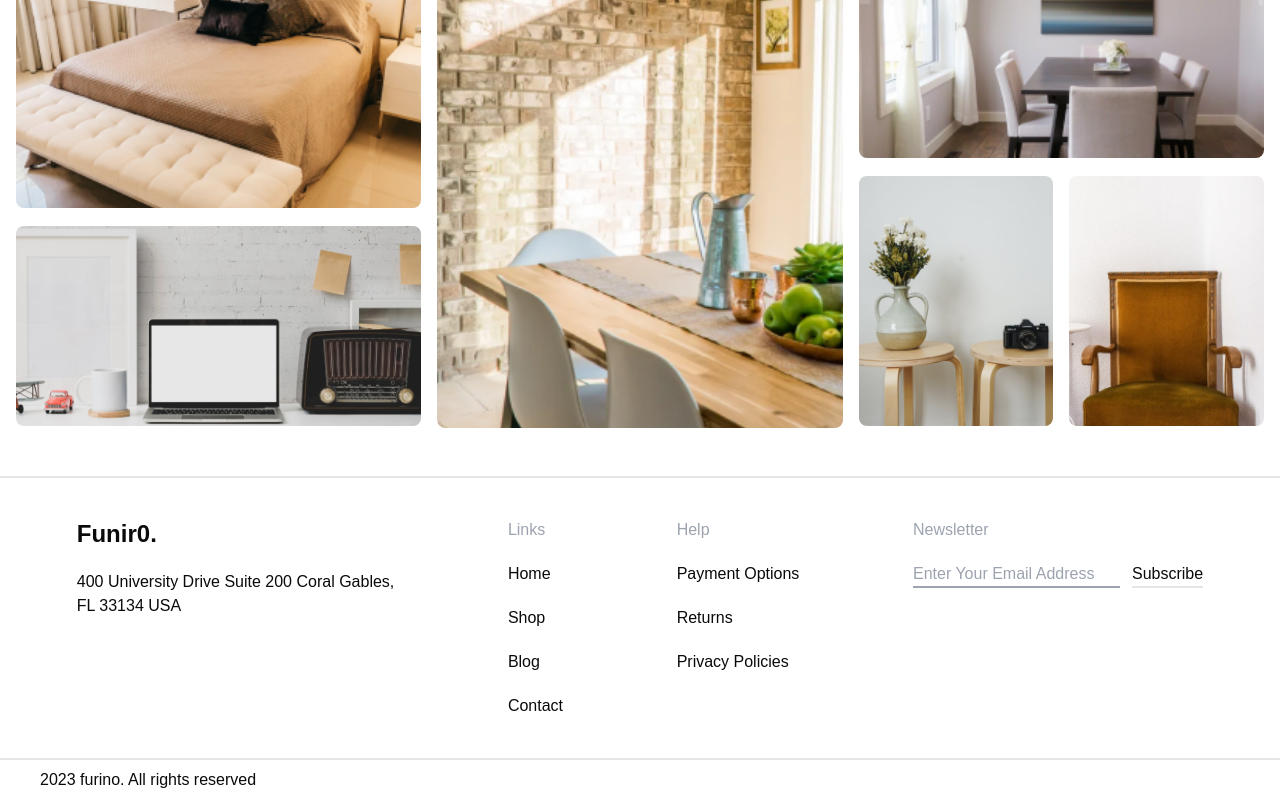
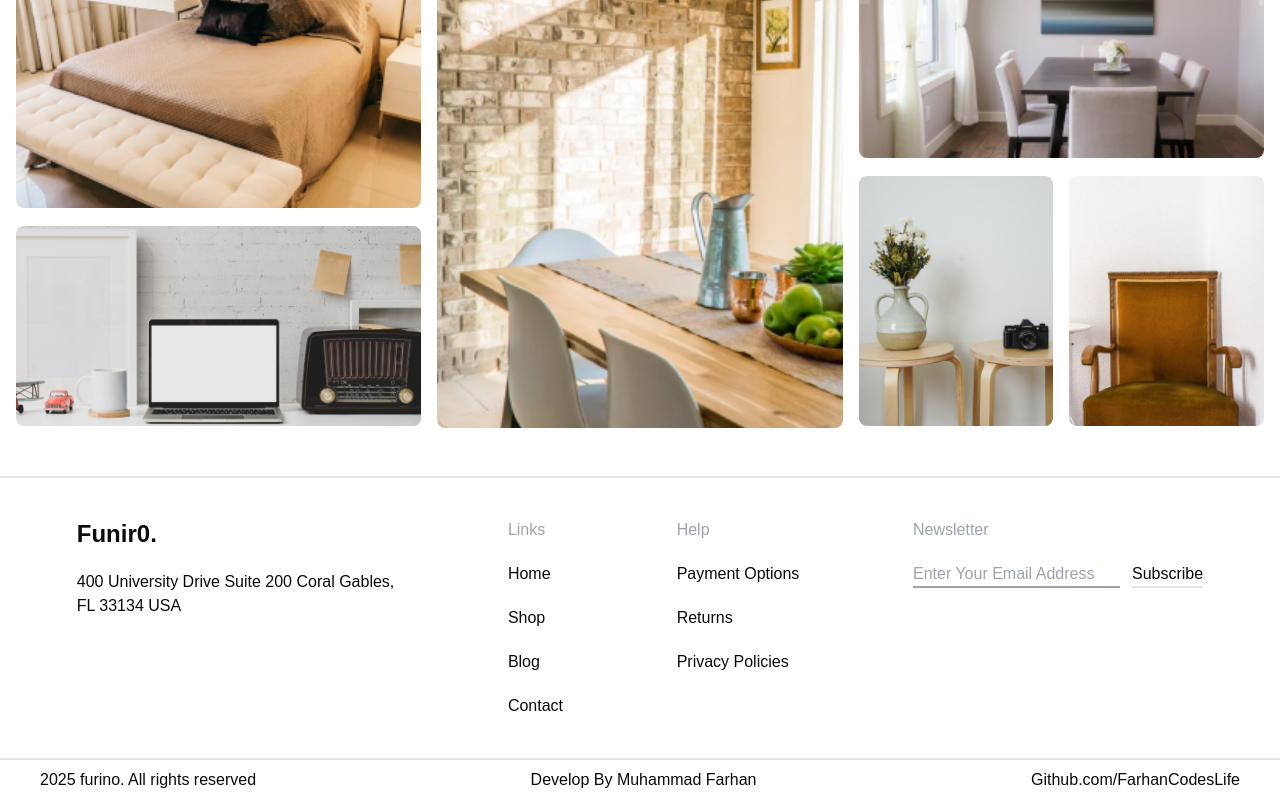
Before and after one commit to ShaziaBinteSattar/furniro-Market-Place, a Next.js app: page / in a window 1280 px wide. Shown: the part 3626-4426 px from the top of the page. Built offline with nearby package versions, Linux system fonts and the light colour scheme.

Commit message:
all ok by farhan

```diff
--- a/app/layout.tsx
+++ b/app/layout.tsx
@@ -15,8 +15,8 @@ const geistMono = localFont({
 });
 
 export const metadata: Metadata = {
-  title: "Create Next App",
-  description: "Generated by create next app",
+  title: "Furniro E-commerce",
+  description: "Generated by Muhammad Farhan",
 };
 
 export default function RootLayout({
@@ -26,6 +26,7 @@ export default function RootLayout({
 }>) {
   return (
     <html lang="en">
+      <link rel="icon" href="favicon.ico" type="image/x-icon"></link>
       <body
         className={`${geistSans.variable} ${geistMono.variable} antialiased`}
       >
--- a/components/Footer.tsx
+++ b/components/Footer.tsx
@@ -40,8 +40,10 @@ const Footer = () => {
         </div>
       </div>
 
-      <div className='border-t-2 px-10 py-2 text-center md:text-left'>
-        <p>2023 furino. All rights reserved</p>
+      <div className='border-t-2 flex justify-between items-center  px-10 py-2 text-center md:text-left'>
+        <p>2025 furino. All rights reserved</p>
+        <p>Develop By Muhammad Farhan</p>
+        <a href='https://github.com/FarhanCodesLife/'>Github.com/FarhanCodesLife</a>
       </div>
     </footer>
   )
```
Also changed, not shown: app/favicon.png (added).
